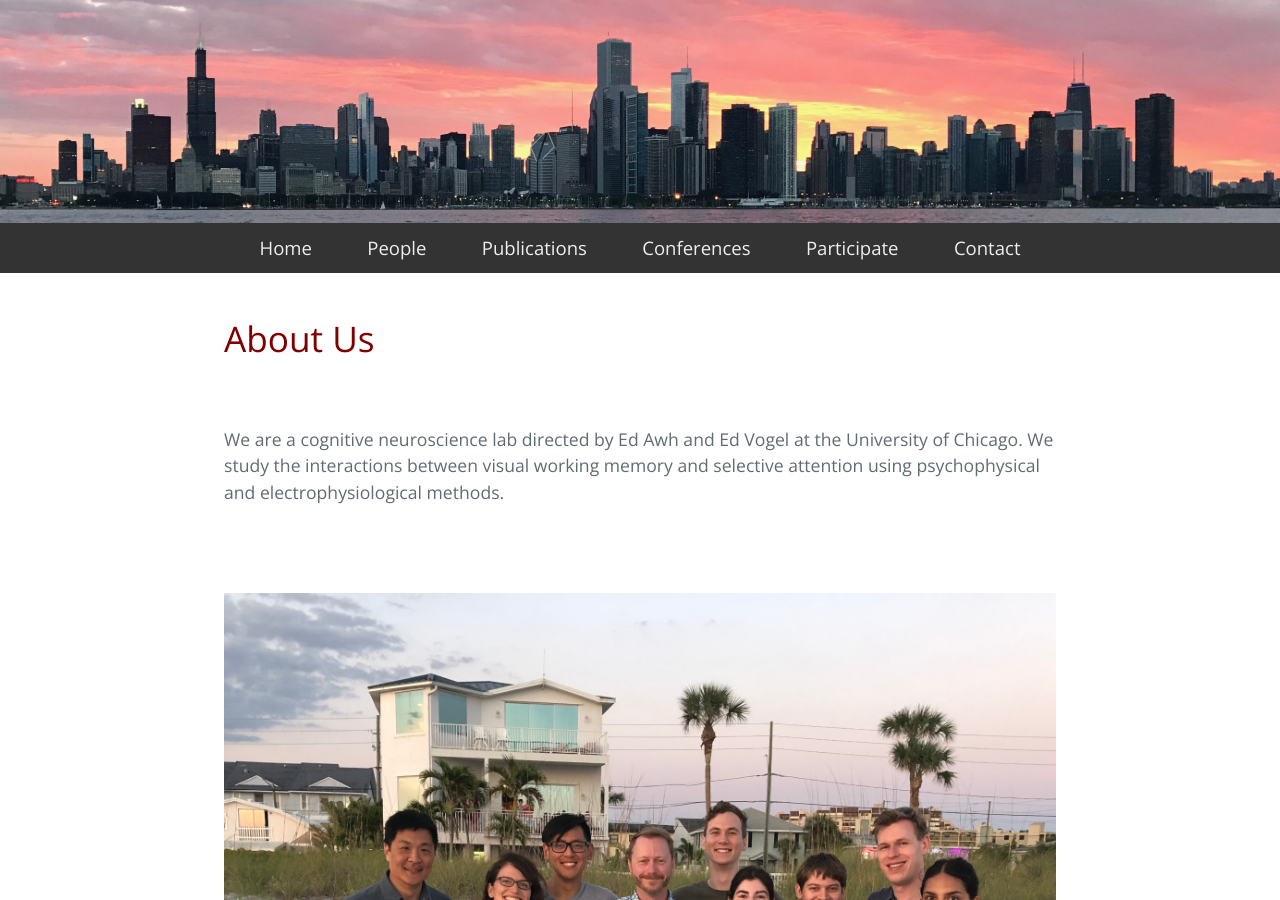
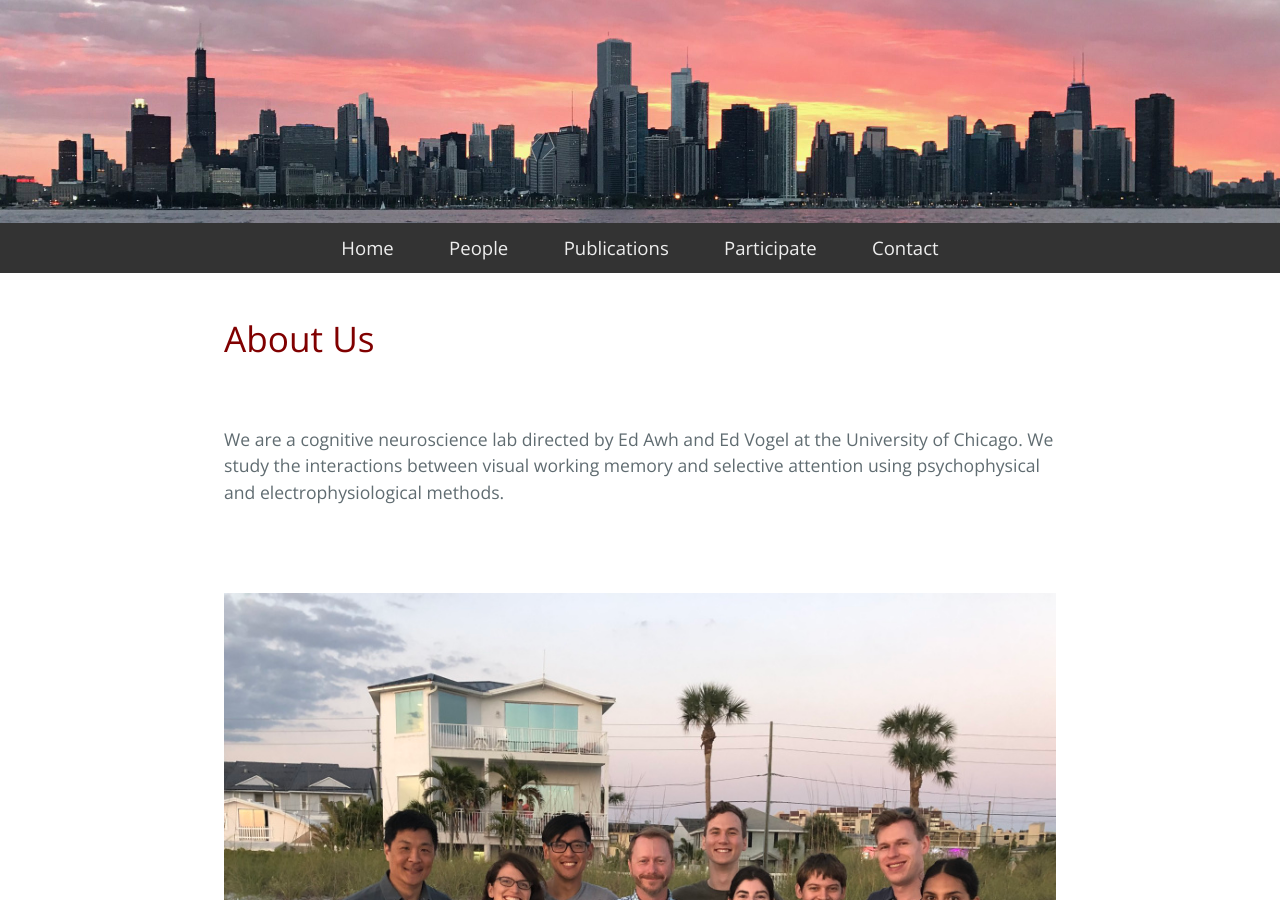
Before and after one commit to AwhVogelLab/awhvogellab.github.io, a Jekyll site: the page built from index.md, in a window 1280 px wide and 900 px high. Built offline with Jekyll 4.4.1, drawn with Linux system fonts in a browser that asks for light colours; our own code applies the rules of GitHub Pages for plain Markdown files.

Commit message:
Hiding conferences page

```diff
--- a/_layouts/default.html
+++ b/_layouts/default.html
@@ -19,7 +19,7 @@
         <a href='/'><li>Home</li></a>
         <a href='/people'><li>People</li></a>
         <a href='/publications'><li>Publications</li></a>
-        <a href='/conferences'><li>Conferences</li></a>
+        <!-- <a href='/conferences'><li>Conferences</li></a> -->
         <a href='/participate'><li>Participate</li></a>
         <a href='/contact'><li>Contact</li></a>
       </ul>
```
